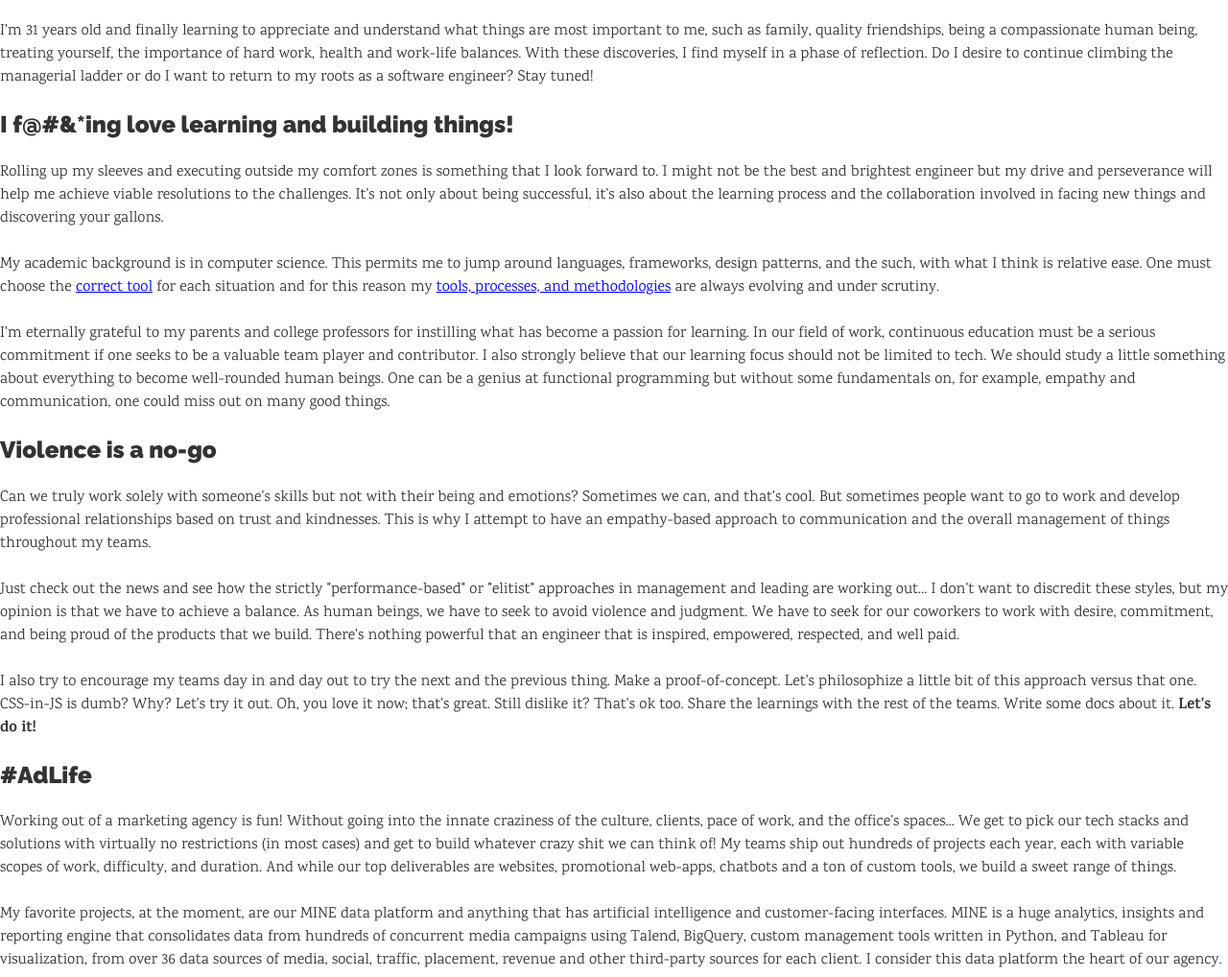
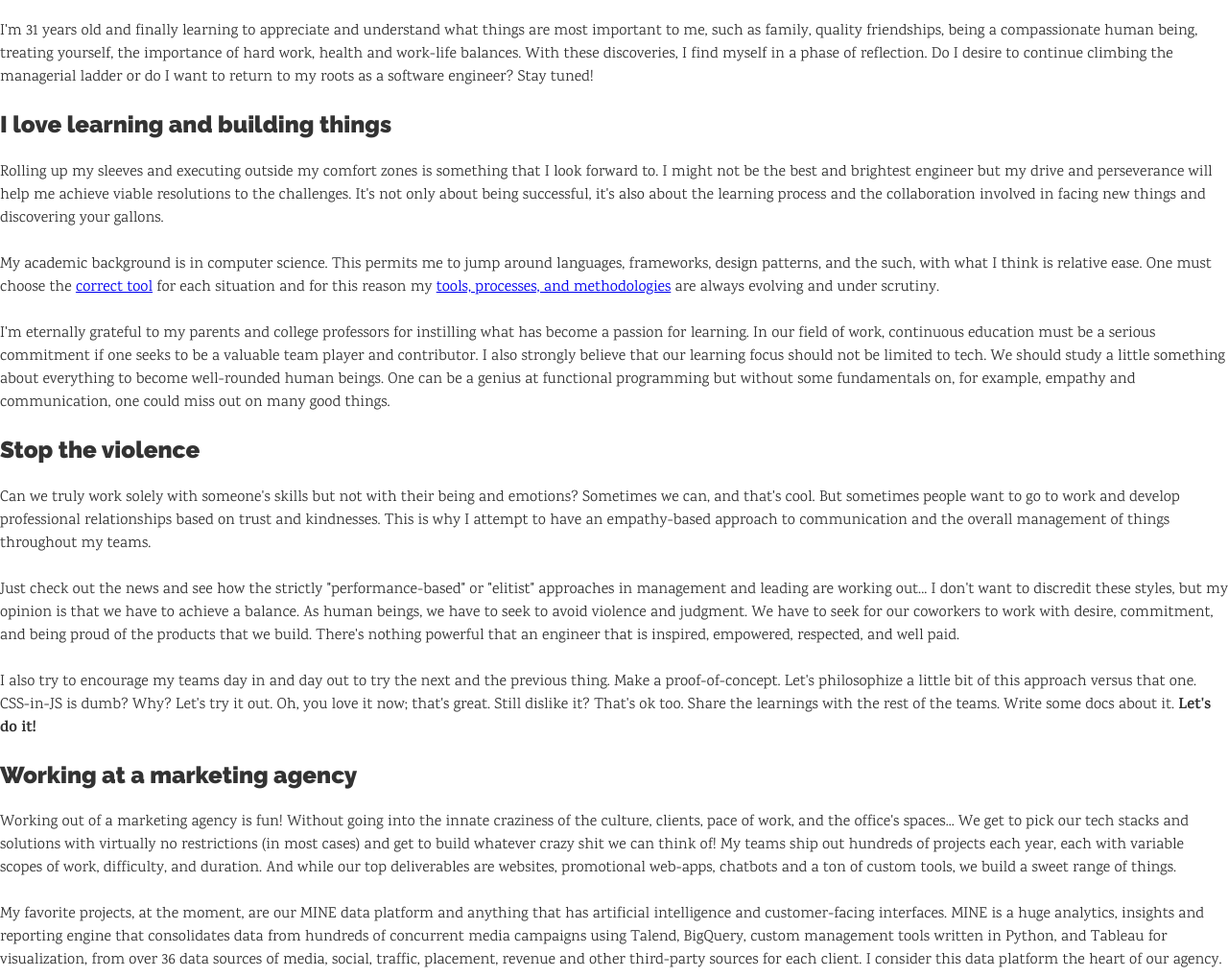
Before and after one commit to antonio666917/arodus-gatsby, a Gatsby site: page /about-me in a window 1280 px wide. Shown: the part 206-1224 px from the top of the page at 96% size. Built offline with nearby package versions, Linux system fonts and the light colour scheme; Gatsby itself is replaced by a stand-in of ours; some packages are replaced by stand-ins of ours.

Commit message:
Update site copy

```diff
--- a/src/pages/about-me.js
+++ b/src/pages/about-me.js
@@ -46,7 +46,7 @@ export default () => (
       engineer? Stay tuned!
     </p>
 
-    <h2>I f@#&*ing love learning and building things!</h2>
+    <h2>I love learning and building things</h2>
     <p>
       Rolling up my sleeves and executing outside my comfort zones is something
       that I look forward to. I might not be the best and brightest engineer but
@@ -74,7 +74,7 @@ export default () => (
       empathy and communication, one could miss out on many good things.
     </p>
 
-    <h2>Violence is a no-go</h2>
+    <h2>Stop the violence</h2>
     <p>
       Can we truly work solely with someone's skills but not with their being
       and emotions? Sometimes we can, and that's cool. But sometimes people want
@@ -101,7 +101,7 @@ export default () => (
       <strong>Let's do it!</strong>
     </p>
 
-    <h2>#AdLife</h2>
+    <h2>Working at a marketing agency</h2>
 
     <p>
       Working out of a marketing agency is fun! Without going into the innate
```
